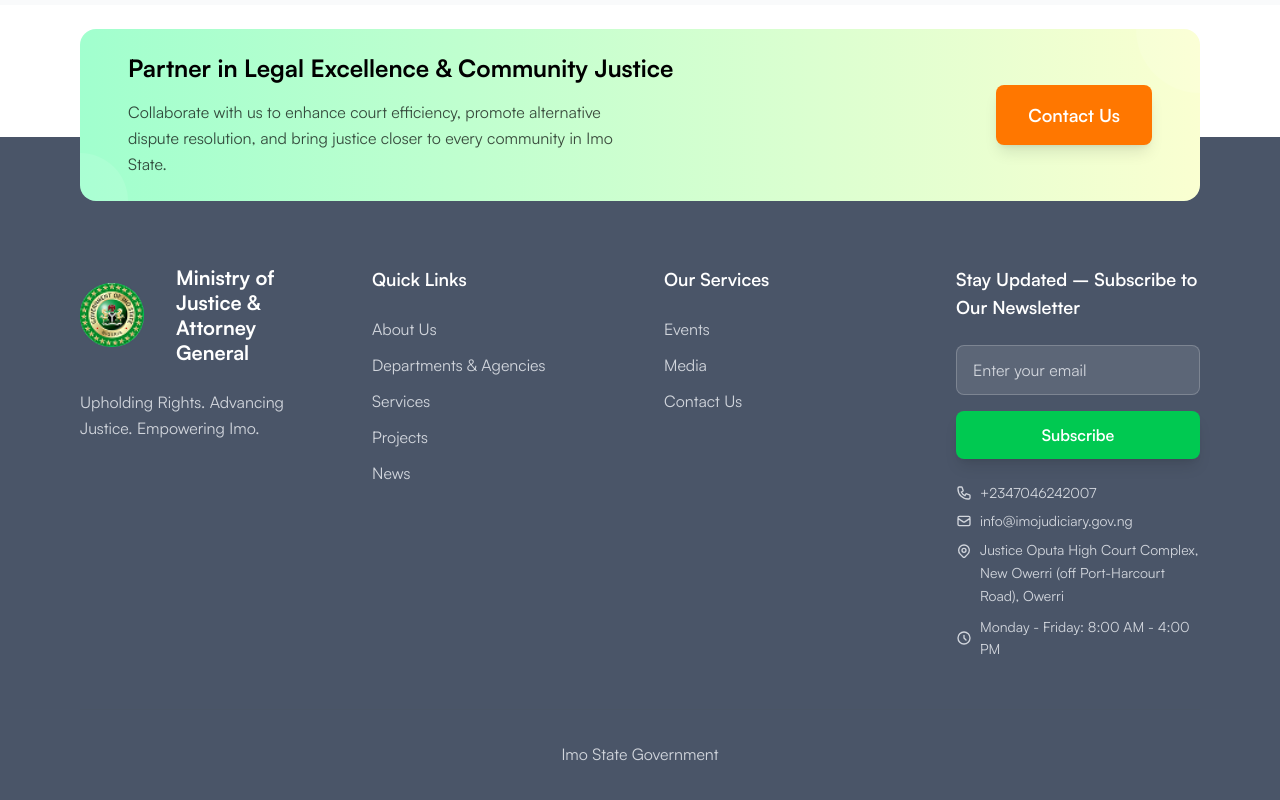
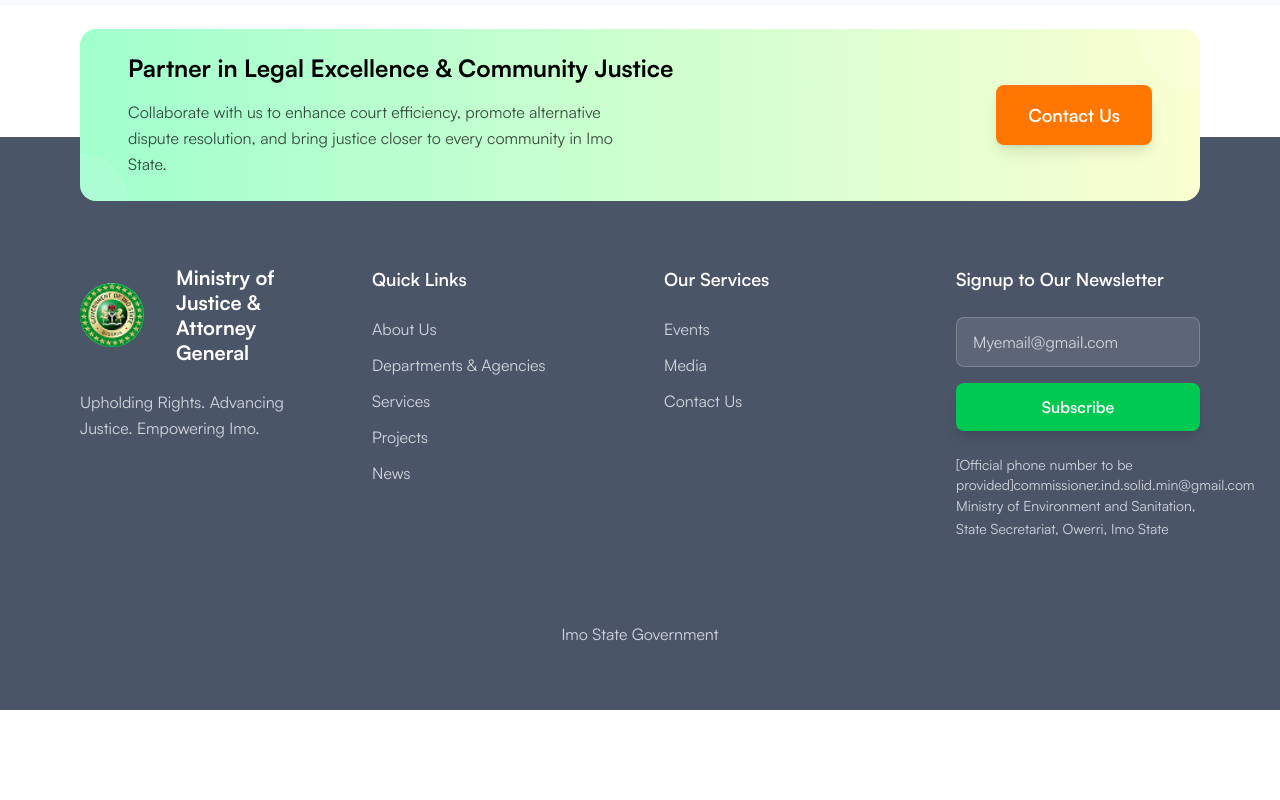
Before and after one commit to IDCLofficial/ministry-of-justice-and-attorney-general, a Next.js app: page / in a window 1280 px wide. Shown: the part 2968-3768 px from the top of the page. After the commit the page ends 3678 px from the top, so only its background shows below. Built offline with nearby package versions, Linux system fonts and the light colour scheme.

Commit message:
feat: implement newsletter subscription form with validation and notifications

```diff
--- a/app/components/Footer.tsx
+++ b/app/components/Footer.tsx
@@ -1,11 +1,46 @@
 import Image from 'next/image'
 import Link from 'next/link'
-import React from 'react'
+import React, { ChangeEvent, FormEvent, useCallback, useState } from 'react'
 import AnimatedEntrance from '../../components/AnimatedEntrance'
 import { ANIMATION_PRESETS, STAGGER_DELAYS } from '../../utils/constants/animations'
 import { CONTACT_INFO, MINISTRY_INFO } from '../../utils/constants/navigation'
+import toast from 'react-hot-toast'
 
 export default function Footer() {
+
+    const [email, setEmail] = useState("");
+    const [emailError, setEmailError] = useState<string | null>(null);
+    const [isSubmitting, setIsSubmitting] = useState(false);
+
+    const handleEmailChange = useCallback((e: ChangeEvent<HTMLInputElement>) => {
+        setEmail(e.target.value);
+        if (emailError) setEmailError(null);
+    }, [emailError]);
+
+    const handleSubscribe = useCallback(async (e: FormEvent<HTMLFormElement>) => {
+        e.preventDefault();
+        const isValid = /\S+@\S+\.\S+/.test(email.trim());
+        if (!email.trim()) {
+            setEmailError("Email is required");
+            toast.error("Please enter your email.");
+            return;
+        }
+        if (!isValid) {
+            setEmailError("Enter a valid email");
+            toast.error("Enter a valid email.");
+            return;
+        }
+        setIsSubmitting(true);
+        try {
+            await new Promise((r) => setTimeout(r, 900));
+            toast.success("Subscribed successfully!");
+            setEmail("");
+            setEmailError(null);
+        } finally {
+            setIsSubmitting(false);
+        }
+    }, [email]);
+
     return (
         <>
             {/* Newsletter Section */}
@@ -105,42 +140,34 @@ export default function Footer() {
                         {/* Newsletter Signup */}
                         <AnimatedEntrance {...ANIMATION_PRESETS.CARD_FADE_UP} delay={STAGGER_DELAYS.MEDIUM[3]}>
                             <div>
-                                    <h4 className="text-base sm:text-lg font-semibold mb-3 sm:mb-4 md:mb-6 text-white">Stay Updated – Subscribe to Our Newsletter</h4>
-                                    <div className="space-y-3 sm:space-y-4">
+                                <h4 className="text-base sm:text-lg font-semibold mb-3 sm:mb-4 md:mb-6 text-white">Signup to Our Newsletter</h4>
+                                <form onSubmit={handleSubscribe} noValidate className="space-y-3 sm:space-y-4">
                                     <input
                                         type="email"
-                                            placeholder="Enter your email"
-                                            className="w-full px-3 sm:px-4 py-2 sm:py-3 rounded-lg bg-white/10 border border-white/20 text-white placeholder-gray-300 focus:outline-none focus:ring-2 focus:ring-yellow-400 focus:border-yellow-400 focus:bg-white/15 transition-all duration-300 text-sm sm:text-base"
+                                        name="newsletter-email"
+                                        aria-invalid={Boolean(emailError)}
+                                        aria-describedby={emailError ? 'newsletter-email-error' : undefined}
+                                        value={email}
+                                        onChange={handleEmailChange}
+                                        placeholder="Myemail@gmail.com"
+                                        className={`w-full px-3 sm:px-4 py-2 sm:py-3 rounded-lg bg-white/10 border text-white placeholder-gray-300 focus:outline-none focus:ring-2 transition-all duration-300 text-sm sm:text-base ${emailError ? 'border-red-500 focus:ring-red-500 focus:border-red-500' : 'border-white/20 focus:ring-green-500 focus:border-green-500 focus:bg-white/15'}`}
                                     />
-                                    <button className="cursor-pointer w-full bg-green-500 hover:bg-green-600 hover:scale-105 active:scale-95 text-white px-4 sm:px-6 py-2 sm:py-3 rounded-lg text-sm sm:text-base font-semibold transition-all duration-300 shadow-lg hover:shadow-xl">
-                                            Subscribe
+                                    {emailError && (
+                                        <p id="newsletter-email-error" className="text-red-300 text-xs sm:text-sm">{emailError}</p>
+                                    )}
+                                    <button
+                                        type="submit"
+                                        disabled={isSubmitting}
+                                        className={`cursor-pointer w-full bg-green-500 hover:bg-green-600 hover:scale-105 active:scale-95 text-white px-4 sm:px-6 py-2 sm:py-3 rounded-lg text-sm sm:text-base font-semibold transition-all duration-300 shadow-lg hover:shadow-xl ${isSubmitting ? 'opacity-80 cursor-not-allowed' : ''}`}
+                                    >
+                                        {isSubmitting ? 'Subscribing...' : 'Subscribe'}
                                     </button>
-                                    </div>
-                                    <div className="mt-4 sm:mt-6 space-y-1 sm:space-y-2 text-xs sm:text-sm text-gray-300 grid">
-                                        <a href={`tel:${CONTACT_INFO.phone}`} className="hover:text-yellow-300 transition-colors duration-300 cursor-pointer flex items-center">
-                                            <svg className="w-4 h-4 mr-2" fill="none" stroke="currentColor" viewBox="0 0 24 24" xmlns="http://www.w3.org/2000/svg">
-                                                <path strokeLinecap="round" strokeLinejoin="round" strokeWidth="2" d="M3 5a2 2 0 012-2h3.28a1 1 0 01.948.684l1.498 4.493a1 1 0 01-.502 1.21l-2.257 1.13a11.042 11.042 0 005.516 5.516l1.13-2.257a1 1 0 011.21-.502l4.493 1.498a1 1 0 01.684.949V19a2 2 0 01-2 2h-1C9.716 21 3 14.284 3 6V5z" />
-                                            </svg>
-                                            {CONTACT_INFO.phone}
-                                        </a>
-                                        <a href={`mailto:${CONTACT_INFO.email}`} className="hover:text-yellow-300 transition-colors duration-300 cursor-pointer flex items-center">
-                                            <svg className="w-4 h-4 mr-2" fill="none" stroke="currentColor" viewBox="0 0 24 24" xmlns="http://www.w3.org/2000/svg">
-                                                <path strokeLinecap="round" strokeLinejoin="round" strokeWidth="2" d="M3 8l7.89 5.26a2 2 0 002.22 0L21 8M5 19h14a2 2 0 002-2V7a2 2 0 00-2-2H5a2 2 0 00-2 2v10a2 2 0 002 2z" />
-                                            </svg>
-                                            {CONTACT_INFO.email}
-                                        </a>
-                                        <p className="leading-relaxed hover:text-yellow-300 transition-colors duration-300 cursor-pointer flex items-start">
-                                            <svg className="w-4 h-4 mr-2 mt-1 flex-shrink-0" fill="none" stroke="currentColor" viewBox="0 0 24 24" xmlns="http://www.w3.org/2000/svg">
-                                                <path strokeLinecap="round" strokeLinejoin="round" strokeWidth="2" d="M17.657 16.657L13.414 20.9a1.998 1.998 0 01-2.827 0l-4.244-4.243a8 8 0 1111.314 0z" />
-                                                <path strokeLinecap="round" strokeLinejoin="round" strokeWidth="2" d="M15 11a3 3 0 11-6 0 3 3 0 016 0z" />
-                                            </svg>
-                                            {CONTACT_INFO.address}
-                                        </p>
-                                        <p className="leading-relaxed text-gray-300 flex items-center">
-                                            <svg className="w-4 h-4 mr-2 flex-shrink-0" fill="none" stroke="currentColor" viewBox="0 0 24 24" xmlns="http://www.w3.org/2000/svg">
-                                                <path strokeLinecap="round" strokeLinejoin="round" strokeWidth="2" d="M12 8v4l3 3m6-3a9 9 0 11-18 0 9 9 0 0118 0z" />
-                                            </svg>
-                                            {CONTACT_INFO.workingHours}
+                                </form>
+                                <div className="mt-4 sm:mt-6 space-y-1 sm:space-y-2 text-xs sm:text-sm text-gray-300">
+                                    <a href="tel:" className="hover:text-green-300 transition-colors duration-300 cursor-pointer">[Official phone number to be provided]</a>
+                                    <a href="mailto:commissioner.ind.solid.min@gmail.com" className="hover:text-green-300 transition-colors duration-300 cursor-pointer">commissioner.ind.solid.min@gmail.com</a>
+                                    <p className="leading-relaxed hover:text-gray-200 transition-colors duration-300">
+                                        Ministry of Environment and Sanitation, State Secretariat, Owerri, Imo State
                                     </p>
                                 </div>
                             </div>
```
Lines whose indentation alone changed are shown as unchanged.
